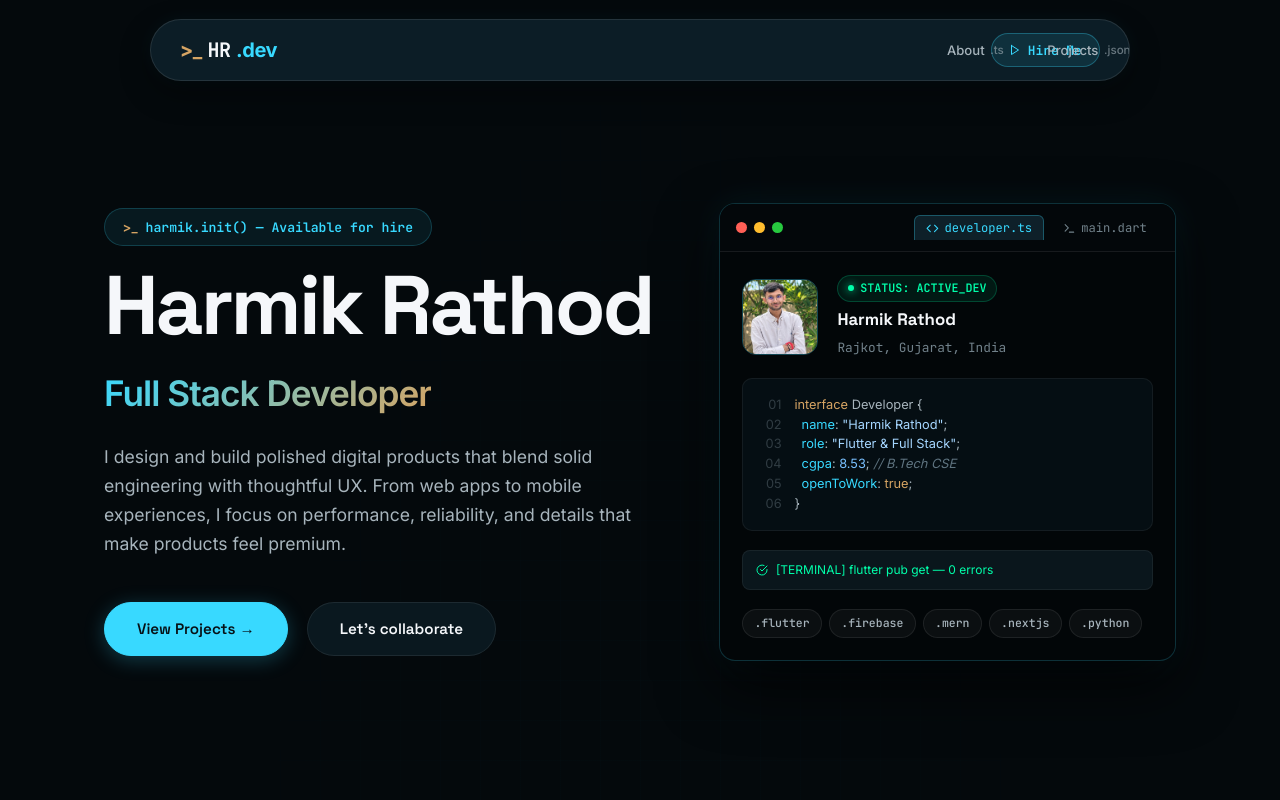
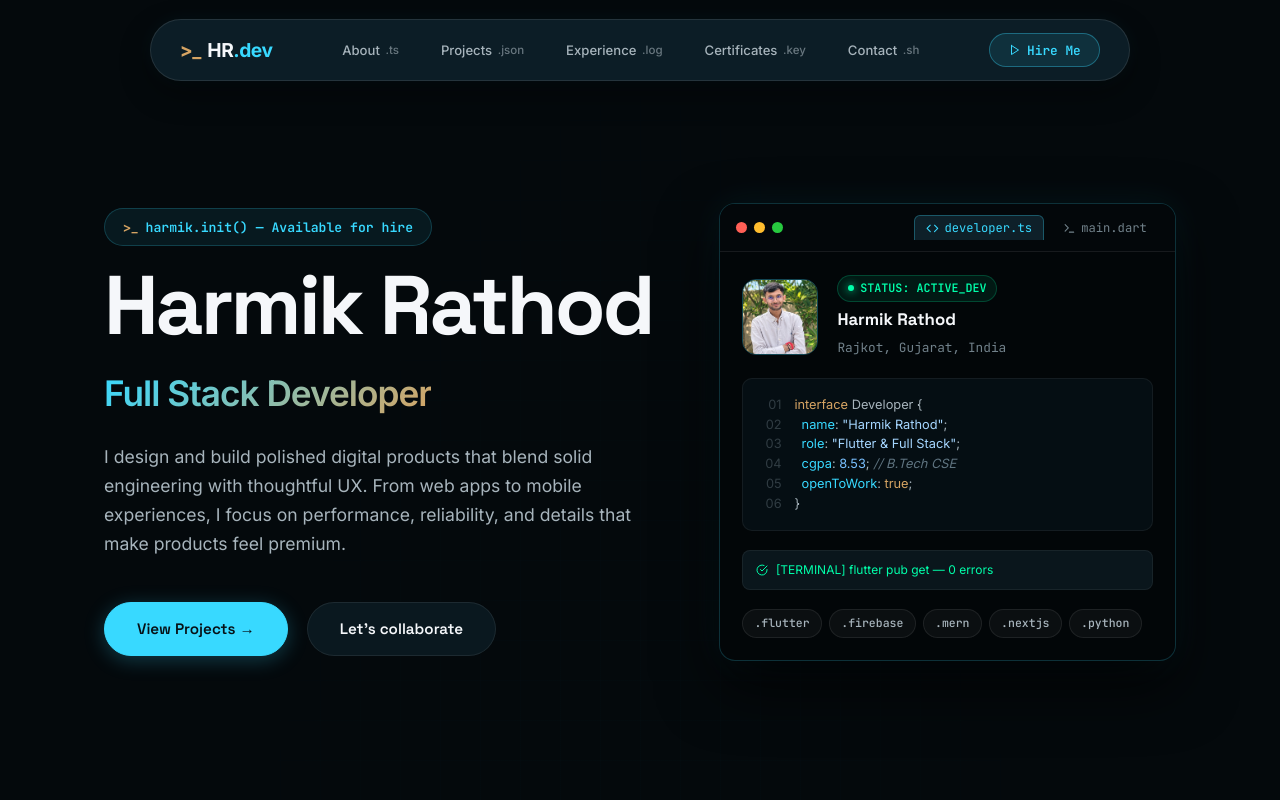
Before and after one commit to harmikrathod09/portfolio_web, a React (Vite) app: page / in a window 1280 px wide. Shown: the top 800 px of the page. Built offline with nearby package versions, Linux system fonts and the light colour scheme.

Commit message:
Solve bugs

```diff
--- a/src/components/Navbar.jsx
+++ b/src/components/Navbar.jsx
@@ -1,7 +1,8 @@
 import { useState, useEffect } from 'react';
+import { createPortal } from 'react-dom';
 import styled from 'styled-components';
-import { motion } from 'framer-motion';
-import { FiCode, FiTerminal, FiPlay } from 'react-icons/fi';
+import { motion, AnimatePresence } from 'framer-motion';
+import { FiPlay, FiMenu, FiX } from 'react-icons/fi';
 
 const NavHeader = styled(motion.header)`
   position: fixed;
@@ -26,8 +27,8 @@ const NavContainer = styled.nav`
   display: flex;
   justify-content: space-between;
   align-items: center;
-  padding: ${props => props.scrolled ? '0.55rem 1.4rem' : '0.8rem 1.8rem'};
-  background: ${props => props.scrolled ? 'rgba(11, 22, 27, 0.92)' : 'rgba(16, 36, 45, 0.8)'};
+  padding: ${props => props.$scrolled ? '0.55rem 1.4rem' : '0.8rem 1.8rem'};
+  background: ${props => props.$scrolled ? 'rgba(11, 22, 27, 0.92)' : 'rgba(16, 36, 45, 0.8)'};
   backdrop-filter: blur(18px);
   -webkit-backdrop-filter: blur(18px);
   border: 1px solid rgba(255, 255, 255, 0.1);
@@ -36,6 +37,10 @@ const NavContainer = styled.nav`
   transition: all 0.3s cubic-bezier(0.25, 0.8, 0.25, 1);
   position: relative;
   overflow: hidden;
+
+  @media (max-width: 992px) {
+    padding: ${props => props.$scrolled ? '0.5rem 1.1rem' : '0.7rem 1.3rem'};
+  }
 
   @media (max-width: 768px) {
     border-radius: 20px;
@@ -49,26 +54,28 @@ const ScrollProgressBar = styled.div`
   left: 0;
   height: 2px;
   background: linear-gradient(90deg, ${props => props.theme.cyan} 0%, ${props => props.theme.gold} 100%);
-  width: ${props => props.progress}%;
+  width: ${props => props.$progress}%;
   transition: width 0.1s ease-out;
 `;
 
 const Logo = styled(motion.div)`
   font-family: 'JetBrains Mono', monospace;
-  font-size: 1.25rem;
+  font-size: 1.2rem;
   font-weight: 700;
   color: ${props => props.theme.text};
   cursor: pointer;
   letter-spacing: -0.5px;
   display: flex;
   align-items: center;
-  gap: 0.35rem;
+  user-select: none;
+  flex-shrink: 0;
 
   .prompt {
     color: ${props => props.theme.gold};
+    margin-right: 0.4rem;
   }
 
-  span {
+  .dev {
     color: ${props => props.theme.cyan};
   }
 `;
@@ -76,44 +83,37 @@ const Logo = styled(motion.div)`
 const NavLinks = styled.ul`
   display: flex;
   list-style: none;
-  gap: 1.4rem;
+  gap: 1.2rem;
   margin: 0;
   padding: 0;
   align-items: center;
 
+  @media (max-width: 992px) {
+    gap: 0.5rem;
+  }
+
   @media (max-width: 768px) {
-    position: fixed;
-    top: 0;
-    right: 0;
-    width: 100vw;
-    height: 100vh;
-    flex-direction: column;
-    justify-content: center;
-    background: rgba(7, 17, 22, 0.96);
-    backdrop-filter: blur(24px);
-    -webkit-backdrop-filter: blur(24px);
-    padding: 2rem;
-    gap: 2rem;
-    z-index: 999;
+    display: none;
   }
 `;
 
-const NavLink = styled(motion.li)`
+const NavLink = styled.li`
   a {
-    color: ${props => props.active ? props.theme.cyan : props.theme.textSecondary};
+    color: ${props => props.$active ? props.theme.cyan : props.theme.textSecondary};
     text-decoration: none;
     font-family: 'JetBrains Mono', monospace;
     font-size: 0.82rem;
-    font-weight: ${props => props.active ? '600' : '500'};
+    font-weight: ${props => props.$active ? '600' : '500'};
     position: relative;
-    padding: 0.35rem 0.6rem;
+    padding: 0.35rem 0.65rem;
     border-radius: 6px;
-    background: ${props => props.active ? 'rgba(56, 217, 255, 0.08)' : 'transparent'};
-    border: 1px solid ${props => props.active ? 'rgba(56, 217, 255, 0.2)' : 'transparent'};
+    background: ${props => props.$active ? 'rgba(56, 217, 255, 0.08)' : 'transparent'};
+    border: 1px solid ${props => props.$active ? 'rgba(56, 217, 255, 0.2)' : 'transparent'};
     transition: all 0.25s ease;
     display: flex;
     align-items: center;
     gap: 0.35rem;
+    white-space: nowrap;
 
     .ext {
       font-size: 0.72rem;
@@ -126,13 +126,10 @@ const NavLink = styled(motion.li)`
       background: rgba(56, 217, 255, 0.06);
     }
 
-    @media (max-width: 768px) {
-      font-size: 1.4rem;
-      font-family: 'Space Grotesk', sans-serif;
-      font-weight: 600;
-      color: ${props => props.active ? props.theme.cyan : props.theme.text};
-      background: transparent;
-      border: none;
+    @media (max-width: 992px) {
+      padding: 0.3rem 0.45rem;
+      font-size: 0.76rem;
+      gap: 0.2rem;
     }
   }
 `;
@@ -141,6 +138,7 @@ const NavActions = styled.div`
   display: flex;
   align-items: center;
   gap: 1rem;
+  flex-shrink: 0;
 
   @media (max-width: 768px) {
     display: none;
@@ -148,9 +146,9 @@ const NavActions = styled.div`
 `;
 
 const HireButton = styled(motion.button)`
-  padding: 0.45rem 1.1rem;
+  padding: 0.45rem 1.15rem;
   border-radius: 100px;
-  border: 1px solid rgba(56, 217, 255, 0.3);
+  border: 1px solid rgba(56, 217, 255, 0.35);
   background: rgba(56, 217, 255, 0.1);
   color: ${props => props.theme.cyan};
   font-family: 'JetBrains Mono', monospace;
@@ -161,6 +159,7 @@ const HireButton = styled(motion.button)`
   display: flex;
   align-items: center;
   gap: 0.4rem;
+  white-space: nowrap;
 
   &:hover {
     background: ${props => props.theme.cyan};
@@ -176,18 +175,127 @@ const MenuButton = styled(motion.button)`
   background: rgba(255, 255, 255, 0.05);
   border: 1px solid rgba(255, 255, 255, 0.1);
   color: ${props => props.theme.text};
-  font-size: 1.2rem;
+  font-size: 1.25rem;
   cursor: pointer;
   width: 40px;
   height: 40px;
   border-radius: 50%;
-  z-index: 1001;
   align-items: center;
   justify-content: center;
+  transition: all 0.2s ease;
+
+  &:hover {
+    background: rgba(56, 217, 255, 0.1);
+    border-color: ${props => props.theme.cyan};
+    color: ${props => props.theme.cyan};
+  }
 
   @media (max-width: 768px) {
     display: flex;
   }
+`;
+
+/* Mobile Drawer Styles */
+const MobileDrawerOverlay = styled(motion.div)`
+  position: fixed;
+  inset: 0;
+  background: rgba(0, 0, 0, 0.7);
+  backdrop-filter: blur(8px);
+  -webkit-backdrop-filter: blur(8px);
+  z-index: 10000;
+  display: flex;
+  justify-content: flex-end;
+`;
+
+const MobileDrawerContent = styled(motion.div)`
+  width: 82%;
+  max-width: 320px;
+  height: 100%;
+  background: rgba(11, 22, 27, 0.98);
+  border-left: 1px solid rgba(255, 255, 255, 0.1);
+  box-shadow: -10px 0 40px rgba(0, 0, 0, 0.7), 0 0 30px rgba(56, 217, 255, 0.08);
+  display: flex;
+  flex-direction: column;
+  padding: 1.5rem;
+  overflow-y: auto;
+`;
+
+const MobileDrawerHeader = styled.div`
+  display: flex;
+  align-items: center;
+  justify-content: space-between;
+  padding-bottom: 1.25rem;
+  border-bottom: 1px solid rgba(255, 255, 255, 0.08);
+`;
+
+const MobileCloseButton = styled.button`
+  background: rgba(255, 255, 255, 0.06);
+  border: 1px solid rgba(255, 255, 255, 0.1);
+  color: ${props => props.theme.text};
+  width: 38px;
+  height: 38px;
+  border-radius: 50%;
+  display: flex;
+  align-items: center;
+  justify-content: center;
+  font-size: 1.2rem;
+  cursor: pointer;
+  transition: all 0.2s ease;
+
+  &:hover {
+    background: rgba(56, 217, 255, 0.15);
+    border-color: ${props => props.theme.cyan};
+    color: ${props => props.theme.cyan};
+  }
+`;
+
+const MobileNavLinks = styled.ul`
+  list-style: none;
+  padding: 1.5rem 0;
+  margin: 0;
+  display: flex;
+  flex-direction: column;
+  gap: 0.6rem;
+  flex: 1;
+`;
+
+const MobileNavItem = styled(motion.li)`
+  a {
+    display: flex;
+    align-items: center;
+    justify-content: space-between;
+    padding: 0.85rem 1rem;
+    border-radius: 8px;
+    font-family: 'JetBrains Mono', monospace;
+    font-size: 0.92rem;
+    font-weight: 500;
+    color: ${props => props.theme.textSecondary};
+    text-decoration: none;
+    border: 1px solid transparent;
+    transition: all 0.2s ease;
+
+    .ext {
+      font-size: 0.78rem;
+      opacity: 0.6;
+      color: ${props => props.theme.cyan};
+    }
+
+    &.active {
+      color: ${props => props.theme.cyan};
+      background: rgba(56, 217, 255, 0.1);
+      border-color: rgba(56, 217, 255, 0.25);
+    }
+
+    &:hover {
+      color: ${props => props.theme.cyan};
+      background: rgba(56, 217, 255, 0.06);
+    }
+  }
+`;
+
+const MobileActionWrapper = styled.div`
+  padding-top: 1.25rem;
+  border-top: 1px solid rgba(255, 255, 255, 0.08);
 `;
 
 const Navbar = () => {
@@ -203,7 +311,7 @@ const Navbar = () => {
       // Scroll progress
       const winScroll = document.documentElement.scrollTop;
       const height = document.documentElement.scrollHeight - document.documentElement.clientHeight;
-      const scrolledPercent = (winScroll / height) * 100;
+      const scrolledPercent = height > 0 ? (winScroll / height) * 100 : 0;
       setScrollProgress(scrolledPercent);
 
       // Active section detection
@@ -223,6 +331,18 @@ const Navbar = () => {
     return () => window.removeEventListener('scroll', handleScroll);
   }, []);
 
+  // Prevent scrolling when mobile drawer is open
+  useEffect(() => {
+    if (isMenuOpen) {
+      document.body.style.overflow = 'hidden';
+    } else {
+      document.body.style.overflow = '';
+    }
+    return () => {
+      document.body.style.overflow = '';
+    };
+  }, [isMenuOpen]);
+
   const scrollToSection = (id) => {
     const element = document.getElementById(id);
     if (element) {
@@ -241,49 +361,45 @@ const Navbar = () => {
   };
 
   return (
+    <>
       <NavHeader
         initial={{ y: -60, opacity: 0 }}
         animate={{ y: 0, opacity: 1 }}
         transition={{ duration: 0.6, ease: "easeOut" }}
       >
-      <NavContainer scrolled={scrolled}>
-        <ScrollProgressBar progress={scrollProgress} />
+        <NavContainer $scrolled={scrolled}>
+          <ScrollProgressBar $progress={scrollProgress} />
           <Logo
             whileHover={{ scale: 1.03 }}
             whileTap={{ scale: 0.97 }}
             onClick={() => scrollToSection('hero')}
           >
-          <span className="prompt">&gt;_</span> HR<span>.dev</span>
+            <span className="prompt">&gt;_</span>
+            <span>HR<span className="dev">.dev</span></span>
           </Logo>
 
-        <NavLinks
-          as={motion.ul}
-          isOpen={isMenuOpen}
-          initial={false}
-          animate={{ x: isMenuOpen ? '0%' : '100%' }}
-          transition={{ duration: 0.4, ease: [0.25, 0.8, 0.25, 1] }}
-        >
-          <NavLink active={activeSection === 'about'} whileTap={{ scale: 0.97 }}>
+          <NavLinks>
+            <NavLink $active={activeSection === 'about'}>
               <a href="#about" onClick={(e) => { e.preventDefault(); scrollToSection('about'); }}>
                 <span>About</span><span className="ext">.ts</span>
               </a>
             </NavLink>
-          <NavLink active={activeSection === 'projects'} whileTap={{ scale: 0.97 }}>
+            <NavLink $active={activeSection === 'projects'}>
               <a href="#projects" onClick={(e) => { e.preventDefault(); scrollToSection('projects'); }}>
                 <span>Projects</span><span className="ext">.json</span>
               </a>
             </NavLink>
-          <NavLink active={activeSection === 'internships'} whileTap={{ scale: 0.97 }}>
+            <NavLink $active={activeSection === 'internships'}>
               <a href="#internships" onClick={(e) => { e.preventDefault(); scrollToSection('internships'); }}>
                 <span>Experience</span><span className="ext">.log</span>
               </a>
             </NavLink>
-          <NavLink active={activeSection === 'certificates'} whileTap={{ scale: 0.97 }}>
+            <NavLink $active={activeSection === 'certificates'}>
               <a href="#certificates" onClick={(e) => { e.preventDefault(); scrollToSection('certificates'); }}>
                 <span>Certificates</span><span className="ext">.key</span>
               </a>
             </NavLink>
-          <NavLink active={activeSection === 'contact'} whileTap={{ scale: 0.97 }}>
+            <NavLink $active={activeSection === 'contact'}>
               <a href="#contact" onClick={(e) => { e.preventDefault(); scrollToSection('contact'); }}>
                 <span>Contact</span><span className="ext">.sh</span>
               </a>
@@ -301,14 +417,131 @@ const Navbar = () => {
           </NavActions>
 
           <MenuButton
-          onClick={() => setIsMenuOpen(!isMenuOpen)}
+            onClick={() => setIsMenuOpen(true)}
             whileTap={{ scale: 0.9 }}
-          aria-label="Toggle Navigation Menu"
+            aria-label="Open Navigation Menu"
           >
-          {isMenuOpen ? '✕' : '☰'}
+            <FiMenu />
           </MenuButton>
         </NavContainer>
       </NavHeader>
+
+      {/* Render Mobile Drawer in portal at document.body for clean rendering */}
+      {typeof document !== 'undefined' && createPortal(
+        <AnimatePresence>
+          {isMenuOpen && (
+            <MobileDrawerOverlay
+              initial={{ opacity: 0 }}
+              animate={{ opacity: 1 }}
+              exit={{ opacity: 0 }}
+              transition={{ duration: 0.25 }}
+              onClick={() => setIsMenuOpen(false)}
+            >
+              <MobileDrawerContent
+                initial={{ x: '100%' }}
+                animate={{ x: 0 }}
+                exit={{ x: '100%' }}
+                transition={{ type: 'spring', damping: 28, stiffness: 300 }}
+                onClick={(e) => e.stopPropagation()}
+              >
+                <MobileDrawerHeader>
+                  <Logo onClick={() => { scrollToSection('hero'); setIsMenuOpen(false); }}>
+                    <span className="prompt">&gt;_</span>
+                    <span>HR<span className="dev">.dev</span></span>
+                  </Logo>
+                  <MobileCloseButton
+                    onClick={() => setIsMenuOpen(false)}
+                    aria-label="Close menu"
+                  >
+                    <FiX />
+                  </MobileCloseButton>
+                </MobileDrawerHeader>
+
+                <MobileNavLinks>
+                  <MobileNavItem
+                    initial={{ opacity: 0, x: 20 }}
+                    animate={{ opacity: 1, x: 0 }}
+                    transition={{ delay: 0.08 }}
+                  >
+                    <a
+                      href="#about"
+                      className={activeSection === 'about' ? 'active' : ''}
+                      onClick={(e) => { e.preventDefault(); scrollToSection('about'); }}
+                    >
+                      <span>About</span><span className="ext">.ts</span>
+                    </a>
+                  </MobileNavItem>
+                  <MobileNavItem
+                    initial={{ opacity: 0, x: 20 }}
+                    animate={{ opacity: 1, x: 0 }}
+                    transition={{ delay: 0.12 }}
+                  >
+                    <a
+                      href="#projects"
+                      className={activeSection === 'projects' ? 'active' : ''}
+                      onClick={(e) => { e.preventDefault(); scrollToSection('projects'); }}
+                    >
+                      <span>Projects</span><span className="ext">.json</span>
+                    </a>
+                  </MobileNavItem>
+                  <MobileNavItem
+                    initial={{ opacity: 0, x: 20 }}
+                    animate={{ opacity: 1, x: 0 }}
+                    transition={{ delay: 0.16 }}
+                  >
+                    <a
+                      href="#internships"
+                      className={activeSection === 'internships' ? 'active' : ''}
+                      onClick={(e) => { e.preventDefault(); scrollToSection('internships'); }}
+                    >
+                      <span>Experience</span><span className="ext">.log</span>
+                    </a>
+                  </MobileNavItem>
+                  <MobileNavItem
+                    initial={{ opacity: 0, x: 20 }}
+                    animate={{ opacity: 1, x: 0 }}
+                    transition={{ delay: 0.2 }}
+                  >
+                    <a
+                      href="#certificates"
+                      className={activeSection === 'certificates' ? 'active' : ''}
+                      onClick={(e) => { e.preventDefault(); scrollToSection('certificates'); }}
+                    >
+                      <span>Certificates</span><span className="ext">.key</span>
+                    </a>
+                  </MobileNavItem>
+                  <MobileNavItem
+                    initial={{ opacity: 0, x: 20 }}
+                    animate={{ opacity: 1, x: 0 }}
+                    transition={{ delay: 0.24 }}
+                  >
+                    <a
+                      href="#contact"
+                      className={activeSection === 'contact' ? 'active' : ''}
+                      onClick={(e) => { e.preventDefault(); scrollToSection('contact'); }}
+                    >
+                      <span>Contact</span><span className="ext">.sh</span>
+                    </a>
+                  </MobileNavItem>
+                </MobileNavLinks>
+
+                <MobileActionWrapper>
+                  <HireButton
+                    whileHover={{ scale: 1.02 }}
+                    whileTap={{ scale: 0.98 }}
+                    onClick={() => { scrollToSection('contact'); setIsMenuOpen(false); }}
+                    style={{ width: '100%', justifyContent: 'center', padding: '0.7rem 1.4rem' }}
+                  >
+                    <FiPlay style={{ fontSize: '0.8rem' }} /> Hire Me
+                  </HireButton>
+                </MobileActionWrapper>
+              </MobileDrawerContent>
+            </MobileDrawerOverlay>
+          )}
+        </AnimatePresence>,
+        document.body
+      )}
+    </>
   );
 };
 
```
Lines whose indentation alone changed are shown as unchanged.
